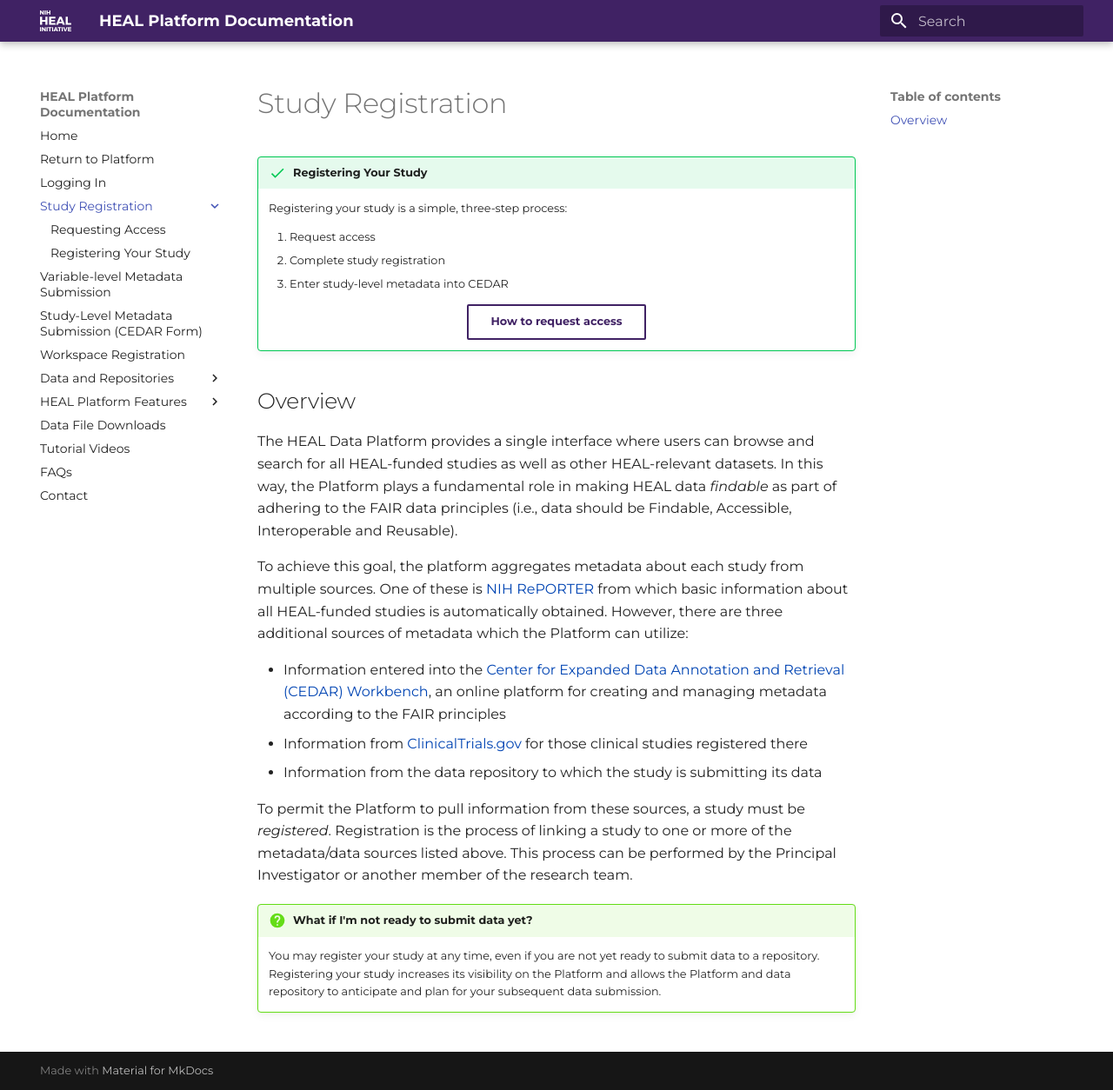
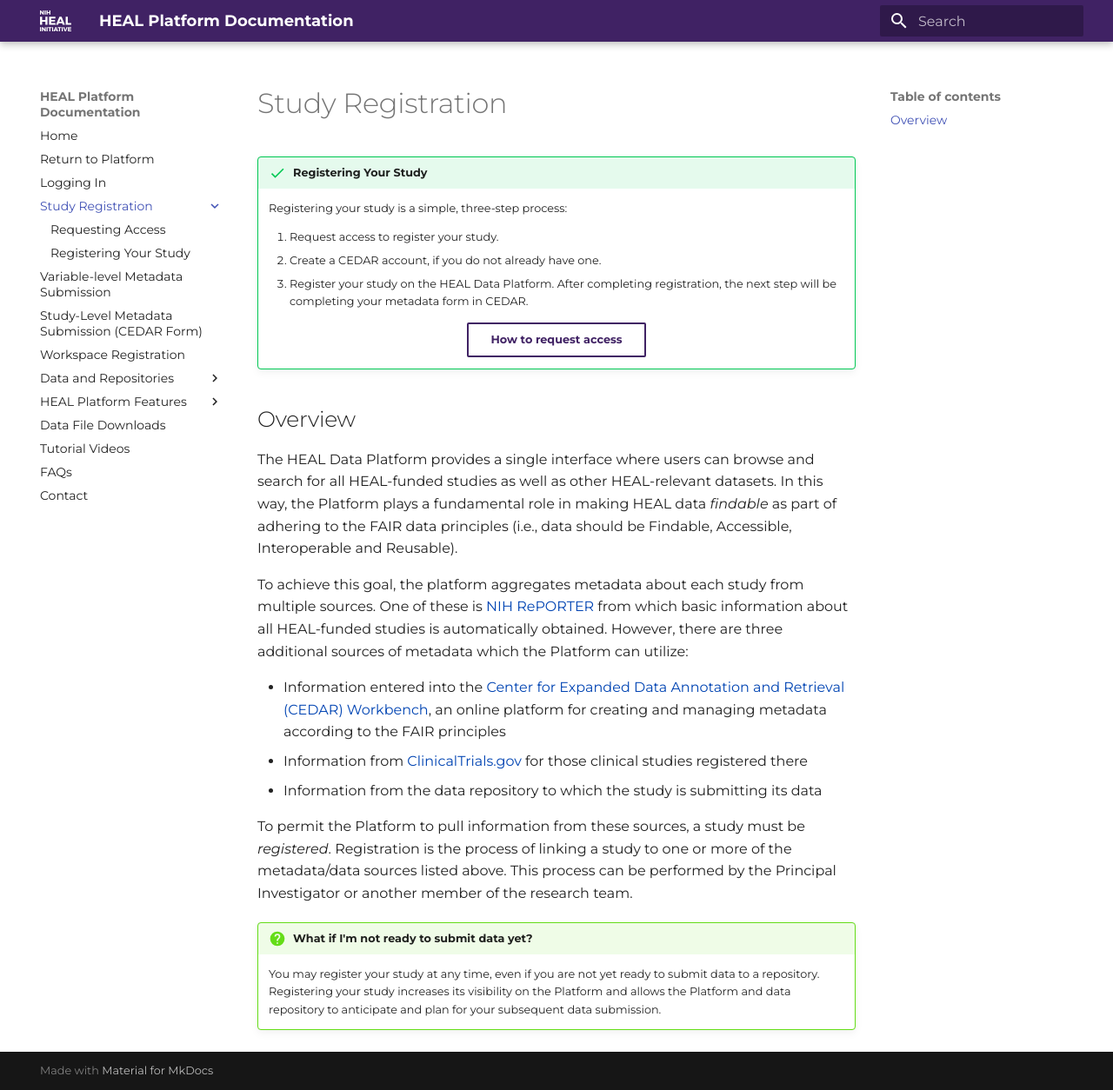
Before and after one commit to HEAL/platform-documentation, an MkDocs documentation site: the page built from docs/study-registration/index.md, in a window 1280 px wide and 1254 px high. Shown: the whole window at 87% size. Built offline with MkDocs 1.6.1 and Material for MkDocs 9.7.7, drawn with Linux system fonts in a browser that asks for light colours.

Commit message:
Update index.md
Update initial three steps

```diff
--- a/docs/study-registration/index.md
+++ b/docs/study-registration/index.md
@@ -4,9 +4,10 @@
 
     Registering your study is a simple, three-step process:
 
-    1. Request access
-    2. Complete study registration
-    3. Enter study-level metadata into CEDAR
+    1. Request access to register your study.
+    2. Create a CEDAR account, if you do not already have one.
+    3. Register your study on the HEAL Data Platform.
+    After completing registration, the next step will be completing your metadata form in CEDAR.
 
     <p align="center">[How to request access](requesting-access.md){ .md-button }</p>
 
```
